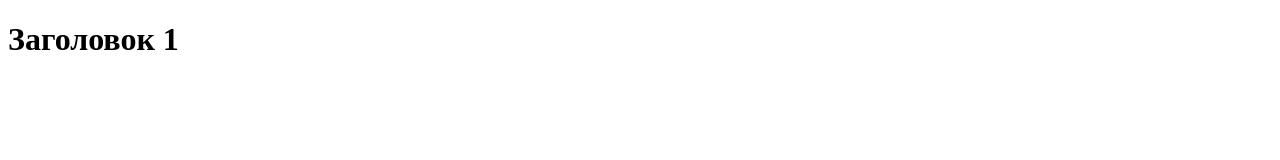
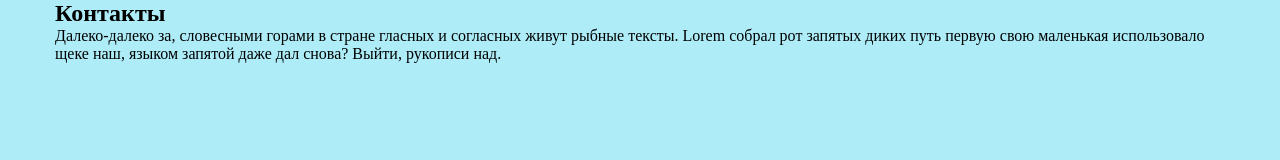
Before and after one commit to konnovazhanna/lesson_js, a plain HTML site: page index.html in a window 1280 px wide. Drawn offline with Linux system fonts and the light colour scheme.

Commit message:
Создан раздел "Контакты"

```diff
--- /dev/null
+++ b/assets/css/style.css
@@ -0,0 +1,14 @@
+*{
+    box-sizing: border-box;
+    padding: 0;
+    margin: 0;
+}
+
+section{
+    width: 1170px;
+    margin: 0 auto;
+}
+
+body{
+    background-color: #aeedf8;
+}
--- a/index.html
+++ b/index.html
@@ -5,8 +5,13 @@
     <meta http-equiv="X-UA-Compatible" content="IE=edge">
     <meta name="viewport" content="width=device-width, initial-scale=1.0">
     <title>Document</title>
+    <link rel="stylesheet" href="assets/css/style.css">
 </head>
 <body>
-    <h1>Заголовок 1</h1>
+    <section>
+        <h1>Контакты</h1>
+        <p>Далеко-далеко за, словесными горами в стране гласных и согласных живут рыбные тексты. Lorem собрал рот запятых диких путь первую свою маленькая использовало щеке наш, языком запятой даже дал снова? Выйти, рукописи над.</p>
+
+    </section>
 </body>
 </html>
```
